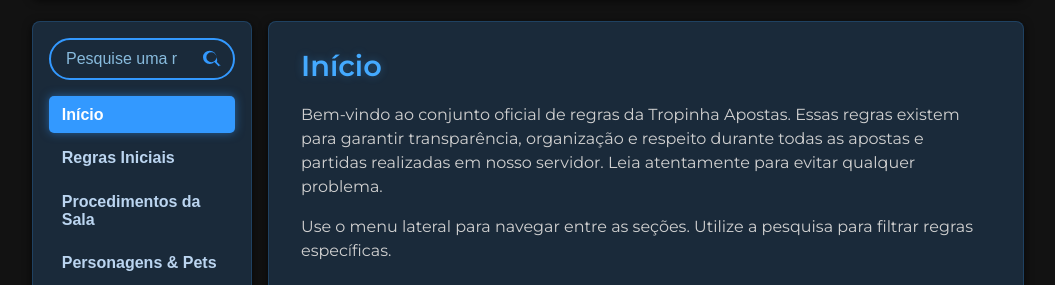
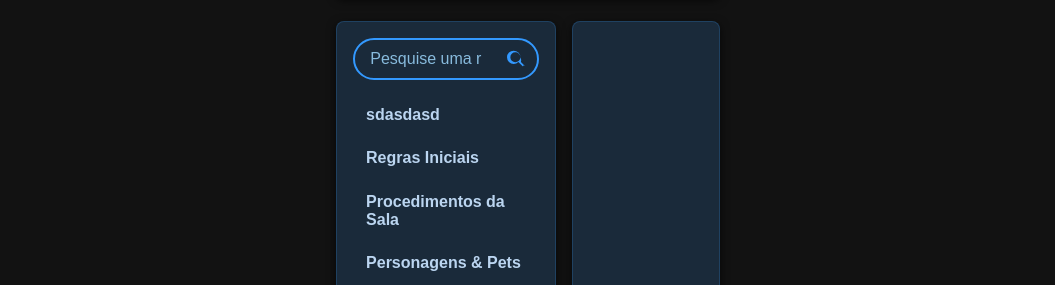
Before and after one commit to oliveirasilvaluizfellype-source/regrastropinha, a plain HTML site: page index.html in a window 1280 px wide. Shown: the part 219-504 px from the top of the page, without its empty margins (112-1167 px from the left). Drawn offline with Linux system fonts and the light colour scheme.

Commit message:
Update index.html

```diff
--- a/index.html
+++ b/index.html
@@ -316,9 +316,9 @@
       // Dados completos das seções
       const sectionsData = [
         {
-          id: 'inicio',
-          title: 'Início',
-          type: 'intro',
+          id: 'asdasdasd',
+          title: 'sdasdasd',
+          type: 'intadasdasro',
           content: `
             <p>Bem-vindo ao conjunto oficial de regras da Tropinha Apostas. Essas regras existem para garantir transparência, organização e respeito durante todas as apostas e partidas realizadas em nosso servidor. Leia atentamente para evitar qualquer problema.</p>
             <p>Use o menu lateral para navegar entre as seções. Utilize a pesquisa para filtrar regras específicas.</p>
@@ -567,4 +567,5 @@
     });
   </script>
 </body>
+
 </html>
```
